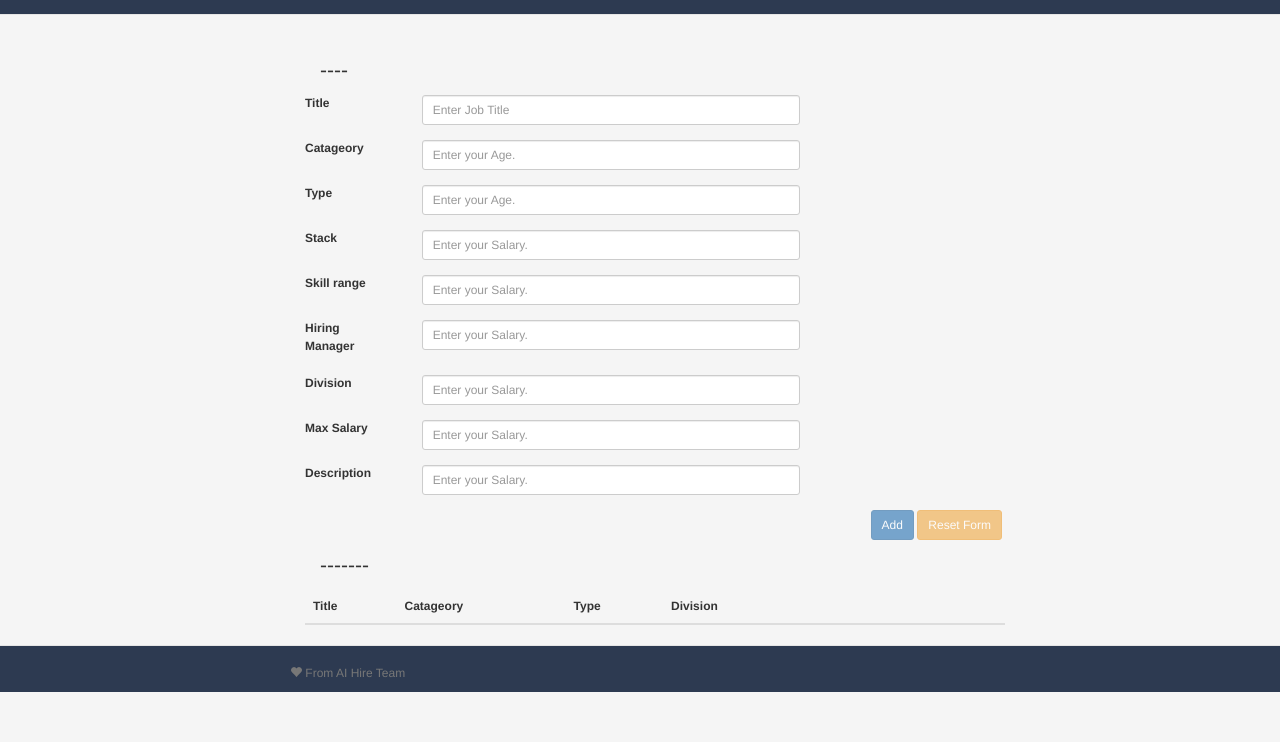
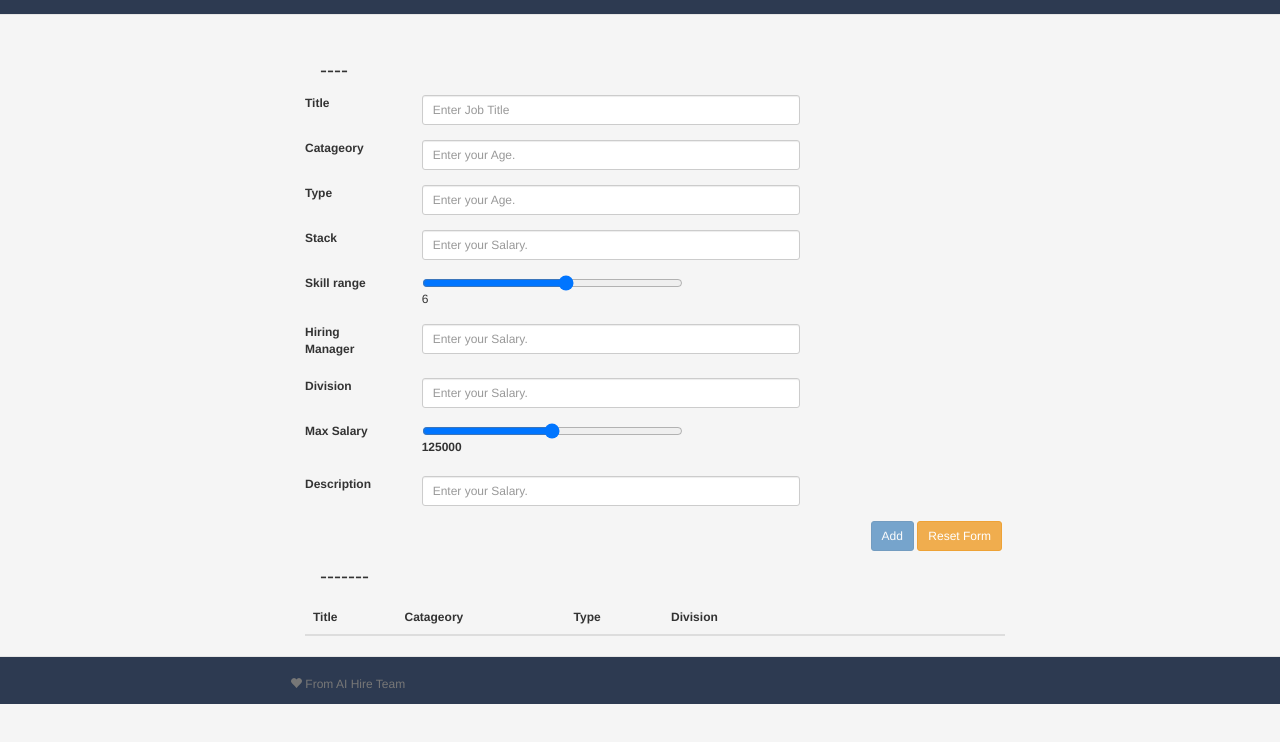
Before and after one commit to SanthanamS/aiHire, a website: page app/index.html at #!/employeer in a window 1280 px wide. Shown: the part 58-800 px from the top of the page. Drawn offline with nearby package versions, Linux system fonts and the light colour scheme; some packages are replaced by stand-ins of ours; files that its build step writes are made by us from their sources.

Commit message:
included range filter.

```diff
--- a/app/scripts/controllers/employeer.js
+++ b/app/scripts/controllers/employeer.js
@@ -12,6 +12,11 @@
 
  	var scopeControl = $scope;
  	scopeControl.model = {};
+  scopeControl.rangeMin = 1;
+  scopeControl.rangeMax = 10;
+  scopeControl.salarayMin = 50000;
+  scopeControl.salaryMax = 200000;
+  scopeControl.catageorys = [{"code":"developers","value":"Developers"},{"code":"manager","value":"Manager"}];
   scopeControl.originalModel = {};
  	scopeControl.availableJobs = [];
   var currentUser;
--- a/app/views/employeer.html
+++ b/app/views/employeer.html
@@ -46,8 +46,10 @@
 	                <div class="row">
 	                    <div class="form-group col-md-12">
 	                        <label class="col-md-2 control-lable" for="salary">Skill range</label>
-	                        <div class="col-md-7">
-	                            <input type="text" ng-model="model.job.range" id="salary" class="form-control input-sm" placeholder="Enter your Salary." required />
+	                        <div class="col-md-5">
+	                           <!--  <input type="text" ng-model="model.job.range" id="salary" class="form-control input-sm" placeholder="Enter your Salary." required /> -->
+	                           <input type="range" name="range" ng-model="model.job.range" min="{{rangeMin}}"  max="{{rangeMax}}">
+	                           <span>{{model.job.range}}</span>
 	                        </div>
 	                    </div>
 	                </div>
@@ -70,8 +72,10 @@
 	                <div class="row">
 	                    <div class="form-group col-md-12">
 	                        <label class="col-md-2 control-lable" for="salary">Max Salary</label>
-	                        <div class="col-md-7">
-	                            <input type="text" ng-model="model.job.maxSalary" id="salary" class="form-control input-sm" placeholder="Enter your Salary." required />
+	                        <div class="col-md-5">
+	                           <!--  <input type="text" ng-model="model.job.maxSalary" id="salary" class="form-control input-sm" placeholder="Enter your Salary." required /> -->
+	                            <input type="range" name="range" ng-model="model.job.maxSalary" min="{{salarayMin}}"  max="{{salaryMax}}">
+	                           <label>{{model.job.maxSalary}}</label>
 	                        </div>
 	                    </div>
 	                </div>
```
Also changed, not shown: app/views/login.html (+5 -0 lines).
